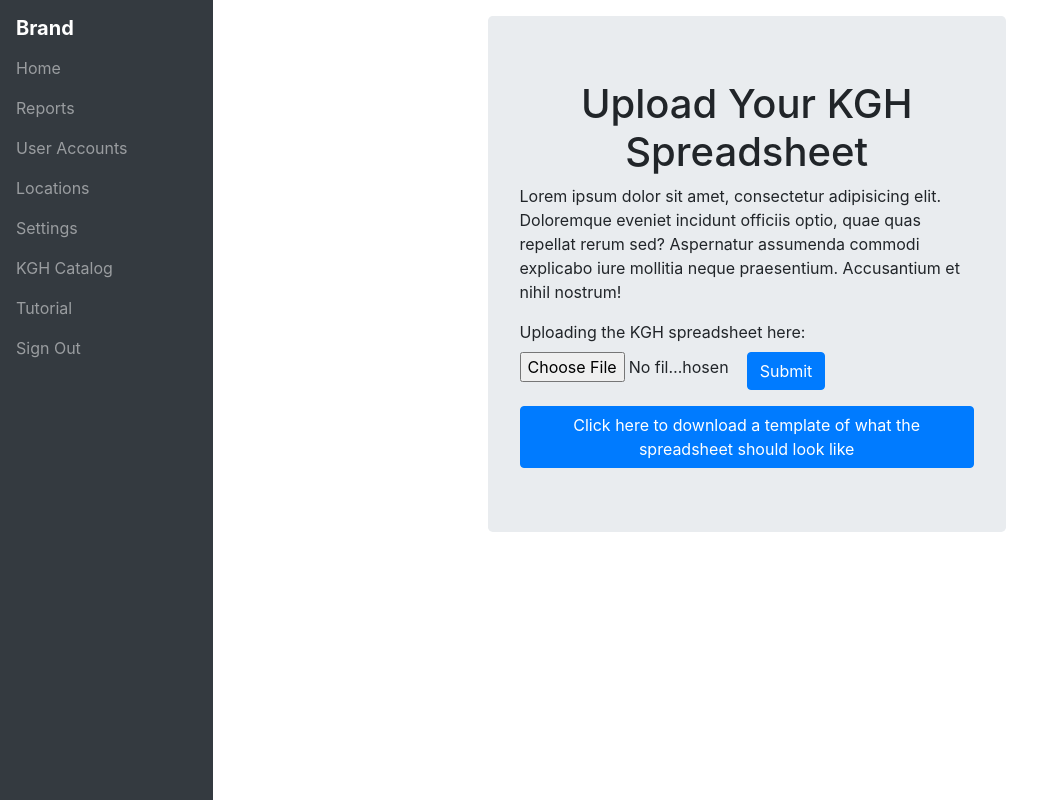
After one commit to Queens-Patient-Simulation-Lab/Inventory, a Django app: page /kghUploads/ in a window 1280 px wide. The commit adds this page. Shown: the whole page, without its empty margins (0-1052 px from the left). Run offline with Django 3.2, Linux system fonts and the light colour scheme; some libraries are stand-ins or nearby versions.

Commit message:
Skeleton for kgh parsing screen

```diff
--- a/itemManagement/templates/itemManagement/chrome_template.html
+++ b/itemManagement/templates/itemManagement/chrome_template.html
@@ -29,7 +29,7 @@
                             <a class="nav-link pl-0" href="{% url 'settings-home'%}">Settings</a>
                         </li>
                         <li class="nav-item">
-                            <a class="nav-link pl-0" href="#">KGH Catalog</a>
+                            <a class="nav-link pl-0" href={% url 'kgh-upload' %}>KGH Catalog</a>
                         </li>
                         <li class="nav-item">
                             <a class="nav-link pl-0" href="#">Tutorial</a>
--- a/kghDataManagement/apps.py
+++ b/kghDataManagement/apps.py
@@ -1,5 +1,5 @@
 from django.apps import AppConfig
 
 
-class KghdatamanagementConfig(AppConfig):
+class KghDataManagementConfig(AppConfig):
     name = 'kghDataManagement'
--- /dev/null
+++ b/kghDataManagement/templates/kghDataManagement/kgh_upload_page.html
@@ -0,0 +1,30 @@
+{% extends "itemManagement/chrome_template.html" %}
+{% load static %}
+{% block body %}
+    <div class="jumbotron mx-auto col-lg-6">
+        <h1 class="mx-auto text-center">Upload Your KGH Spreadsheet</h1>
+
+        {#    TODO Instruction. Explain how it works and what formats are accepted#}
+        <p>Lorem ipsum dolor sit amet, consectetur adipisicing elit. Doloremque eveniet incidunt officiis optio, quae
+            quas repellat rerum sed? Aspernatur assumenda commodi explicabo iure mollitia neque praesentium. Accusantium
+            et nihil nostrum!</p>
+        <form method="POST" enctype="multipart/form-data">
+            <div class="form-group">
+                {% csrf_token %}
+
+                <label for="uploadKghFile">Uploading the KGH spreadsheet here:</label>
+                {#                TODO, more file types#}
+                <div class="row">
+                    <input type="file" class="form-control-file col-6" accept=".csv" id="uploadKghFile" name="kghFile">
+
+                    <button type="submit" class="btn btn-primary">Submit</button>
+
+                </div>
+            </div>
+
+            <button type="button" class="btn btn-primary">Click here to download a template of what the spreadsheet should look like</button>
+
+        </form>
+    </div>
+
+{% endblock %}
--- /dev/null
+++ b/kghDataManagement/urls.py
@@ -0,0 +1,11 @@
+from django.urls import path
+
+from kghDataManagement.views import KghUploadPage
+from . import views
+
+URL_KGH_UPLOAD_PAGE = "kgh-upload"
+
+
+urlpatterns = [
+    path('', KghUploadPage.as_view(), name=URL_KGH_UPLOAD_PAGE)
+]
--- a/kghDataManagement/views.py
+++ b/kghDataManagement/views.py
@@ -1,3 +1,67 @@
-from django.shortcuts import render
+import csv
+
+from django.contrib import messages
+from django.db import transaction, IntegrityError
+from django.shortcuts import render, redirect
 
 # Create your views here.
+from django.views.generic import TemplateView
+
+# TODO, lock down admin only (both get and post request)
+class KghUploadPage(TemplateView):
+    def get(self, request, *args, **kwargs):
+        return render(request, 'kghDataManagement/kgh_upload_page.html')
+
+    @transaction.atomic
+    def post(self, request, *args, **kwargs):
+        # Note, if this is slow, we can parallelize this
+        try:
+            kghFile = request.FILES['kghFile'] or None
+
+            if kghFile is None or not kghFile.name.endswith('.csv'):
+                messages.error(request, 'Error: File must be CSV type.')
+                return redirect('kgh-upload')
+            # TODO, handle if file too large
+
+            reader = self.decode_utf8(kghFile)
+
+            with transaction.atomic(): # If any errors propogate, rollback all changes
+                for line in reader:
+                    print(line)
+
+        except IntegrityError as e:
+            print(f"Error: {e.message}")
+            messages.error(request, f"Error: {e.message}")
+            return redirect('kgh-upload')
+        except Exception as e:
+            print("Error: Something went wrong")
+            messages.error(request, "Error: Something went wrong")
+            return redirect('kgh-upload')
+
+
+
+
+        # Make method transactional
+        # Get csv, confirm right format
+        # Load all database ID's into some form of dictionary
+        # Check material number of each row against dictionary
+            # Update price field if found
+        # check oldmaterial number of each row against dictionary
+            #Update price and id if found
+
+
+        # If there are any items with wrong ID's (not in spreadsheet), give warning. Multiple ways
+            # 1. At the end, check that database id's are a subset of material ID's
+            # 2. After each item is updated, remove item from dictionary
+
+        #Show table of changes (or lack thereof)
+
+
+        messages.success(request,"HI")
+        return redirect('kgh-upload')
+
+    # Generator that decodes one line of the csv at a time
+    # Returns a value when iterated on, this way we don't need to store the entire decryption in memory
+    def decode_utf8(self, file):
+        for line in file:
+            yield line.decode('utf-8').replace('\r\n','').split(',')
--- a/simulation_lab/settings.py
+++ b/simulation_lab/settings.py
@@ -34,7 +34,7 @@ INSTALLED_APPS = [
     'security.apps.SecurityConfig',
     'emails.apps.EmailsConfig',
     'itemManagement.apps.ItemManagementConfig',
-    'kghDataManagement.apps.KghdatamanagementConfig',
+    'kghDataManagement.apps.KghDataManagementConfig',
     'reports.apps.ReportsConfig',
     'userManagement.apps.UserManagementConfig',
     'crispy_forms',
--- a/simulation_lab/urls.py
+++ b/simulation_lab/urls.py
@@ -21,6 +21,6 @@ urlpatterns = [
     path('', include('security.urls')), # TODO: This path should be security but for now its the index
     path('item/', include('itemManagement.urls')),
     path('reports/', include('reports.urls')),
-    path('userManagement/', include('userManagement.urls'))
-
+    path('userManagement/', include('userManagement.urls')),
+    path('kghUploads/', include('kghDataManagement.urls'))
 ]
```
Also changed, not shown: kghDataManagement/templates/__init__.py (added), kghDataManagement/templates/kghDataManagement/__init__.py (added), kghDataManagement/viewTests/__init__.py (added), kghDataManagement/viewTests/test_kgh_upload.py (added).
